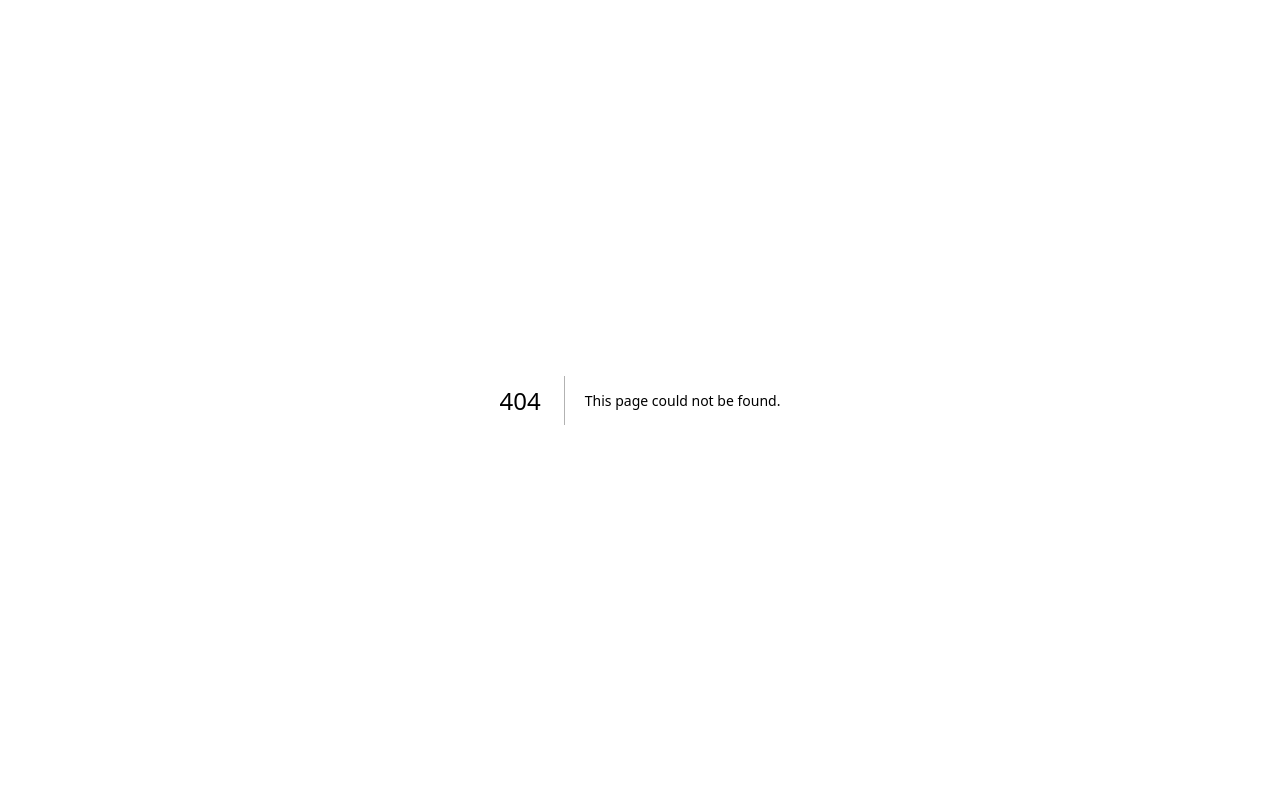
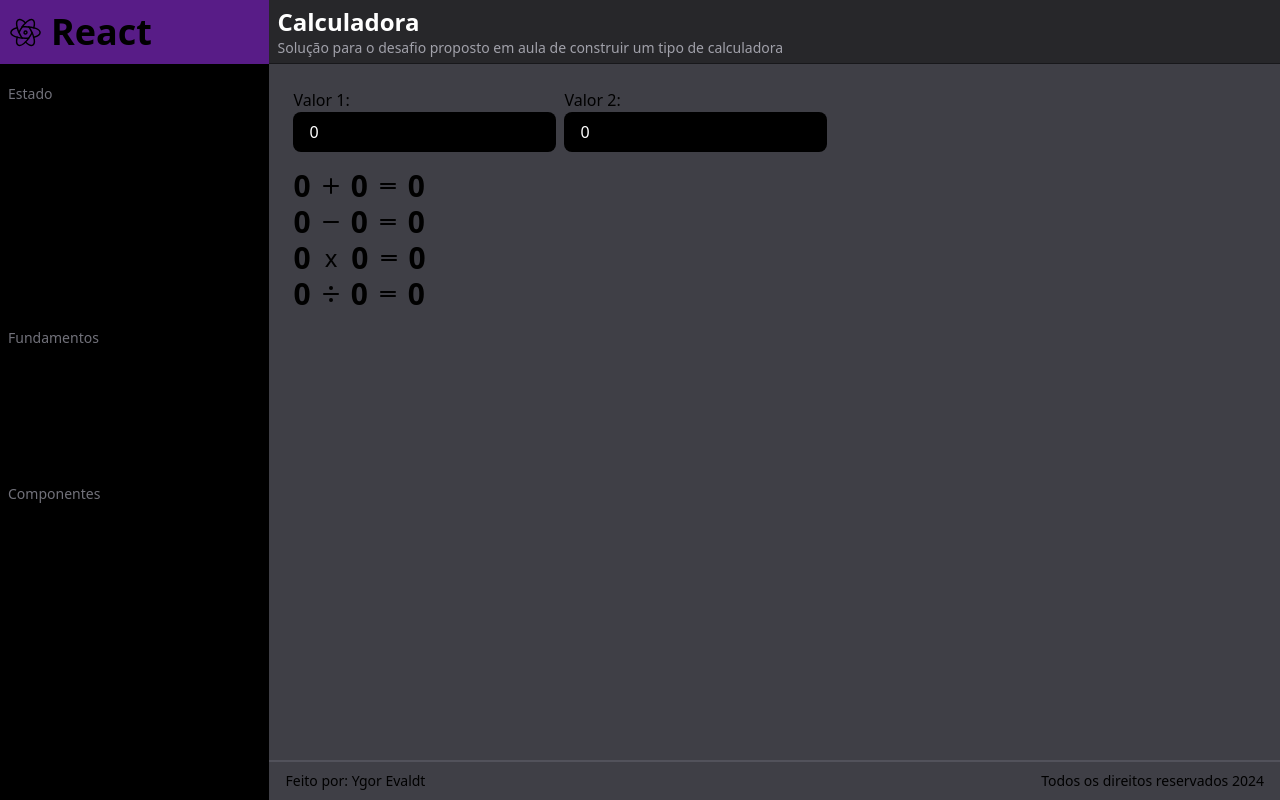
Before and after one commit to Ygor-Evaldt-dev/fundamentos-do-react, a Next.js app in the folder my-app/: page /calculadora in a window 1280 px wide. Before the commit this address had no page. Built offline with nearby package versions, Linux system fonts and the light colour scheme.

Commit message:
finalizado desafio calculadora

```diff
--- /dev/null
+++ b/my-app/src/components/calculator/IconMultiplier.jsx
@@ -0,0 +1,5 @@
+export default function IconMultiplier() {
+    return (
+        <i className="not-italic text-2xl px-1.5">x</i>
+    )
+}
--- /dev/null
+++ b/my-app/src/components/calculator/result/Props.ts
@@ -0,0 +1,6 @@
+export type Props = {
+    number1: number;
+    number2: number;
+    result: number;
+    icon: React.ReactNode;
+}
--- /dev/null
+++ b/my-app/src/components/calculator/result/Result.tsx
@@ -0,0 +1,19 @@
+import { IconEqual } from "@tabler/icons-react";
+import { Props } from "./Props";
+
+export default function Result({
+    number1,
+    number2,
+    result,
+    icon
+}: Props) {
+    return (
+        <section className="flex items-center gap-2">
+            <span className="text-3xl font-black">{number1}</span>
+            <span>{icon}</span>
+            <span className="text-3xl font-black">{number2}</span>
+            <span><IconEqual /></span>
+            <span className="text-3xl font-black">{result}</span>
+        </section>
+    );
+}
--- a/my-app/src/components/menu/Menu.tsx
+++ b/my-app/src/components/menu/Menu.tsx
@@ -1,5 +1,6 @@
 import {
     IconBrandJavascript,
+    IconCalculator,
     IconCode,
     IconFileCheck,
     IconForms,
@@ -11,7 +12,7 @@ import MenuItem from './menu-item/MenuItem';
 
 export default function Menu() {
     return (
-        <nav
+        <aside
             className={`
             min-w-52 px-2 py-5
             flex flex-col gap-1
@@ -37,6 +38,11 @@ export default function Menu() {
                 label="Campo de entrada"
                 url="/campo-de-entrada"
                 icon={<IconForms />}
+            />
+            <MenuItem
+                label="Calculadora"
+                url="/calculadora"
+                icon={<IconCalculator />}
             />
             <span className="text-sm text-zinc-500">Fundamentos</span>
             <MenuItem
@@ -70,6 +76,6 @@ export default function Menu() {
                 url="/componentes/trecho"
                 icon={<IconBrandJavascript />}
             />
-        </nav>
+        </aside>
     );
 }
--- /dev/null
+++ b/my-app/src/pages/calculadora.tsx
@@ -0,0 +1,75 @@
+import Result from "@/components/calculator/result/Result";
+import DinamicPage from "@/components/dinamic-page/DinamicPage";
+import IconMultiplier from "@/components/calculator/IconMultiplier";
+import { IconDivide, IconMinus, IconMultiplier1x, IconPlus } from "@tabler/icons-react";
+import { useState } from "react";
+
+export default function Calculator() {
+
+    const [value1, setValue1] = useState(0);
+    const [value2, setValue2] = useState(0);
+
+    function handleUndifinedDivisions(value1: number, value2: number) {
+        return value2 === 0 ? 0 : +(value1 / value2) || 0
+    }
+
+    return (
+        <DinamicPage
+            headerTitle="Calculadora"
+            headerSubtitle="Solução para o desafio proposto em aula de construir um tipo de calculadora"
+        >
+            <section className="flex p-4">
+                <section className="flex flex-col items-start gap-4">
+                    <section className="flex gap-2">
+                        <div className="flex flex-col max-w-fit">
+                            <label htmlFor="value1">Valor 1:</label>
+                            <input
+                                className="input"
+                                type="number"
+                                name="value1"
+                                value={value1}
+                                onChange={(event) => setValue1(+event.target.value)}
+                            />
+                        </div>
+                        <div className="flex flex-col max-w-fit">
+                            <label htmlFor="value2">Valor 2:</label>
+                            <input
+                                className="input"
+                                type="number"
+                                name="value2"
+                                value={value2}
+                                onChange={(event) => setValue2(+event.target.value)}
+                            />
+                        </div>
+                    </section>
+                    <section>
+                        <Result
+                            number1={+value1}
+                            number2={+value2}
+                            result={value1 + value2}
+                            icon={<IconPlus />}
+                        />
+                        <Result
+                            number1={value1}
+                            number2={value2}
+                            result={value1 - value2}
+                            icon={<IconMinus />}
+                        />
+                        <Result
+                            number1={value1}
+                            number2={value2}
+                            result={value1 * value2}
+                            icon={<IconMultiplier />}
+                        />
+                        <Result
+                            number1={value1}
+                            number2={value2}
+                            result={handleUndifinedDivisions(value1, value2)}
+                            icon={<IconDivide />}
+                        />
+                    </section>
+                </section>
+            </section>
+        </DinamicPage>
+    )
+}
```
